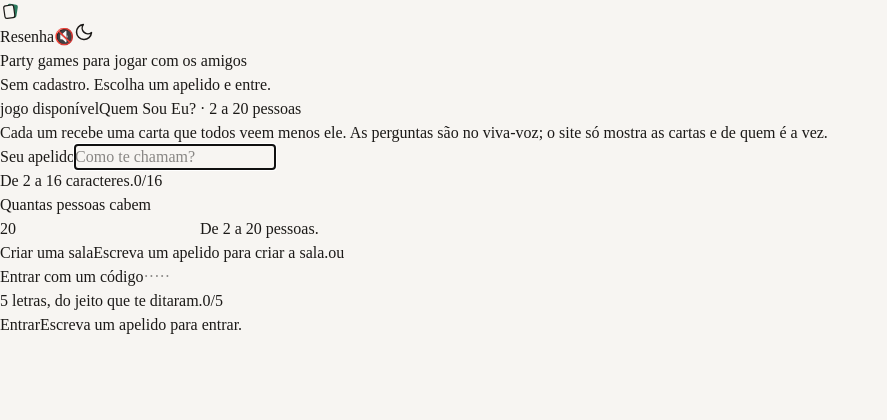
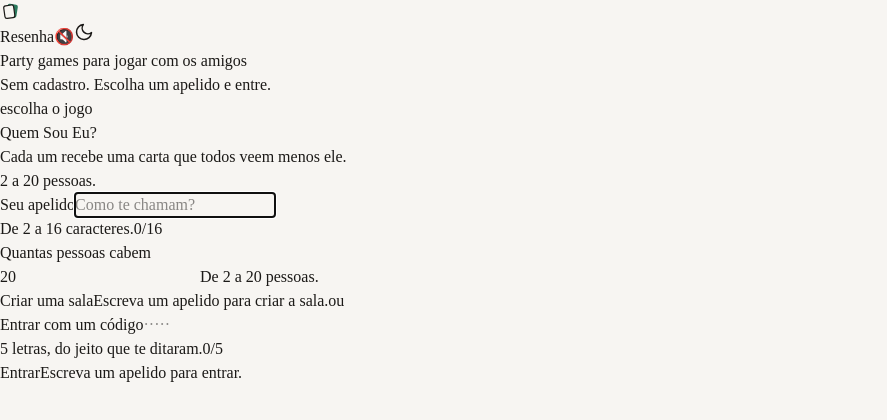
Before and after one commit to gabecmelo/Resenha, a React (Vite) app in the folder client/: page / in a window 1280 px wide. Shown: the top 420 px of the page, without its empty margins (0-887 px from the left). Built offline with nearby package versions, Linux system fonts and the light colour scheme.

Commit message:
feat(client): tela Início escolhe o jogo antes de criar a sala

```diff
--- a/client/src/telas/Inicio.tsx
+++ b/client/src/telas/Inicio.tsx
@@ -1,6 +1,7 @@
 import { useState } from 'react'
 import { MAX_JOGADORES, MIN_JOGADORES, TAMANHO_CODIGO } from '../../../shared/protocolo'
-import { Botao, CampoDeTexto, Shell } from '../componentes'
+import { JOGO_PADRAO } from '../../../shared/jogos-catalogo'
+import { Botao, CampoDeTexto, SeletorDeJogos, Shell } from '../componentes'
 import type { ErroDeSala } from '../estado/conexao'
 import {
   LIMITE_PADRAO,
@@ -57,6 +58,8 @@ export function Inicio({
   const [codigo, setCodigo] = useState(codigoInicial)
   // `AJU-36` — já preenchido: quem não quiser mexer cria a sala sem passo a mais.
   const [limite, setLimite] = useState(LIMITE_PADRAO)
+  // `HUB-01` — o jogo padrão já vem pré-selecionado.
+  const [jogoId, setJogoId] = useState(JOGO_PADRAO)
   const [criando, setCriando] = useState(false)
   const [falhaAoCriar, setFalhaAoCriar] = useState(false)
   // O erro é do objeto que chegou: dispensar um não esconde o próximo.
@@ -88,7 +91,7 @@ export function Inicio({
     fetch('/api/salas', {
       method: 'POST',
       headers: { 'Content-Type': 'application/json' },
-      body: JSON.stringify({ limiteJogadores }),
+      body: JSON.stringify({ limiteJogadores, jogoId }),
     })
       .then((resposta) => (resposta.ok ? resposta.json() : Promise.reject(new Error('falhou'))))
       .then((dados: { codigo: string }) => {
@@ -102,7 +105,7 @@ export function Inicio({
   return (
     <Shell>
       <div className="mx-auto flex w-full max-w-[420px] flex-col gap-9 pt-4 lg:max-w-none lg:flex-row lg:items-start lg:justify-center lg:gap-20 lg:pt-14">
-        <Apresentacao />
+        <Apresentacao jogoId={jogoId} aoEscolherJogo={setJogoId} />
 
         <div className="flex w-full flex-col gap-6 lg:max-w-[420px]">
           {dePorta !== null ? (
@@ -229,7 +232,14 @@ function erroDoApelido(erro: ErroDeSala | null): string | undefined {
   return undefined
 }
 
-function Apresentacao() {
+/** `HUB-01` — o jogo é uma escolha de verdade, não um texto fixo. */
+function Apresentacao({
+  jogoId,
+  aoEscolherJogo,
+}: {
+  jogoId: string
+  aoEscolherJogo(jogoId: string): void
+}) {
   return (
     <div className="flex flex-col gap-3 lg:max-w-[420px] lg:pt-1">
       <h1 className="text-titulo text-balance text-texto lg:text-display">
@@ -238,14 +248,11 @@ function Apresentacao() {
       <p className="text-corpo text-texto-2">Sem cadastro. Escolha um apelido e entre.</p>
       <div className="mt-3 hidden flex-col gap-1.5 border-t border-linha pt-5 lg:flex">
         <span className="font-mono text-[11px] tracking-[0.12em] text-texto-3 uppercase">
-          jogo disponível
+          escolha o jogo
         </span>
-        <span className="text-[15px] font-medium text-texto">
-          Quem Sou Eu? · {MIN_JOGADORES} a {MAX_JOGADORES} pessoas
-        </span>
+        <SeletorDeJogos jogoIdSelecionado={jogoId} aoSelecionar={aoEscolherJogo} />
         <p className="text-apoio text-texto-2">
-          Cada um recebe uma carta que todos veem menos ele. As perguntas são no viva-voz; o site só
-          mostra as cartas e de quem é a vez.
+          {MIN_JOGADORES} a {MAX_JOGADORES} pessoas.
         </p>
       </div>
     </div>
```
